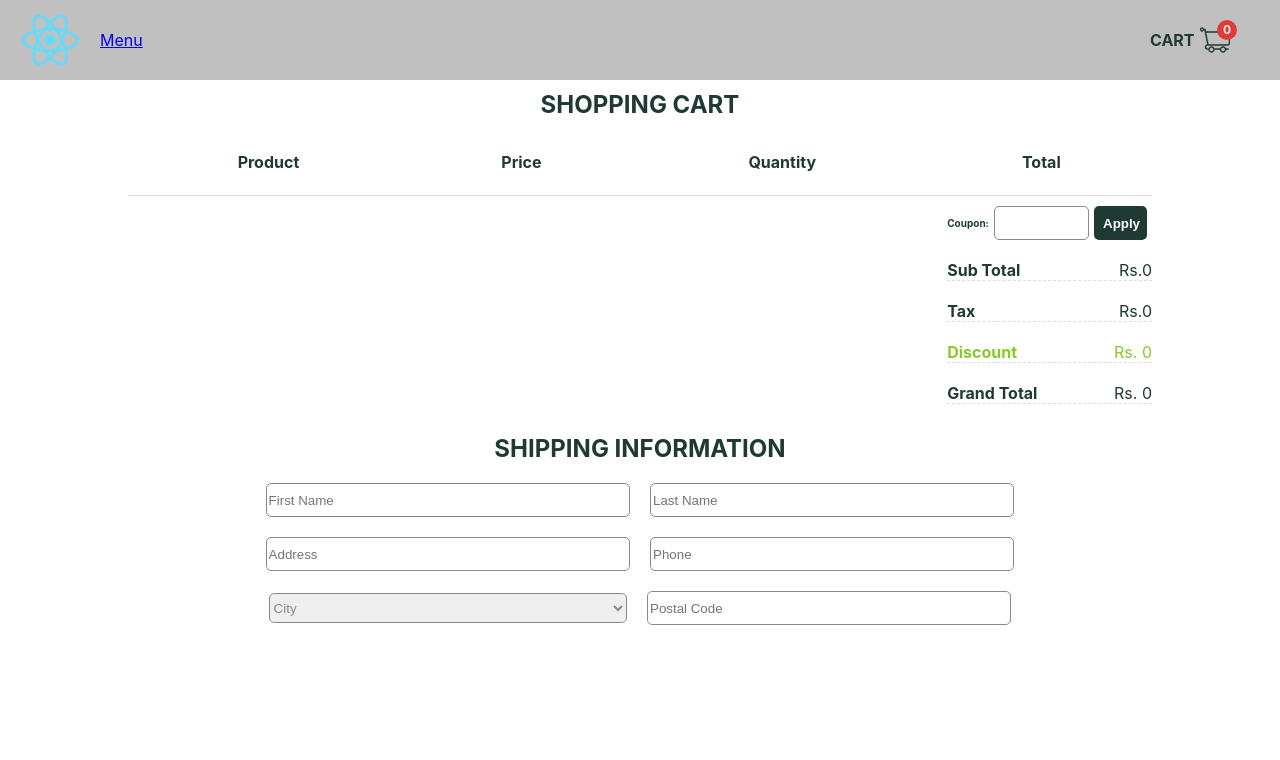
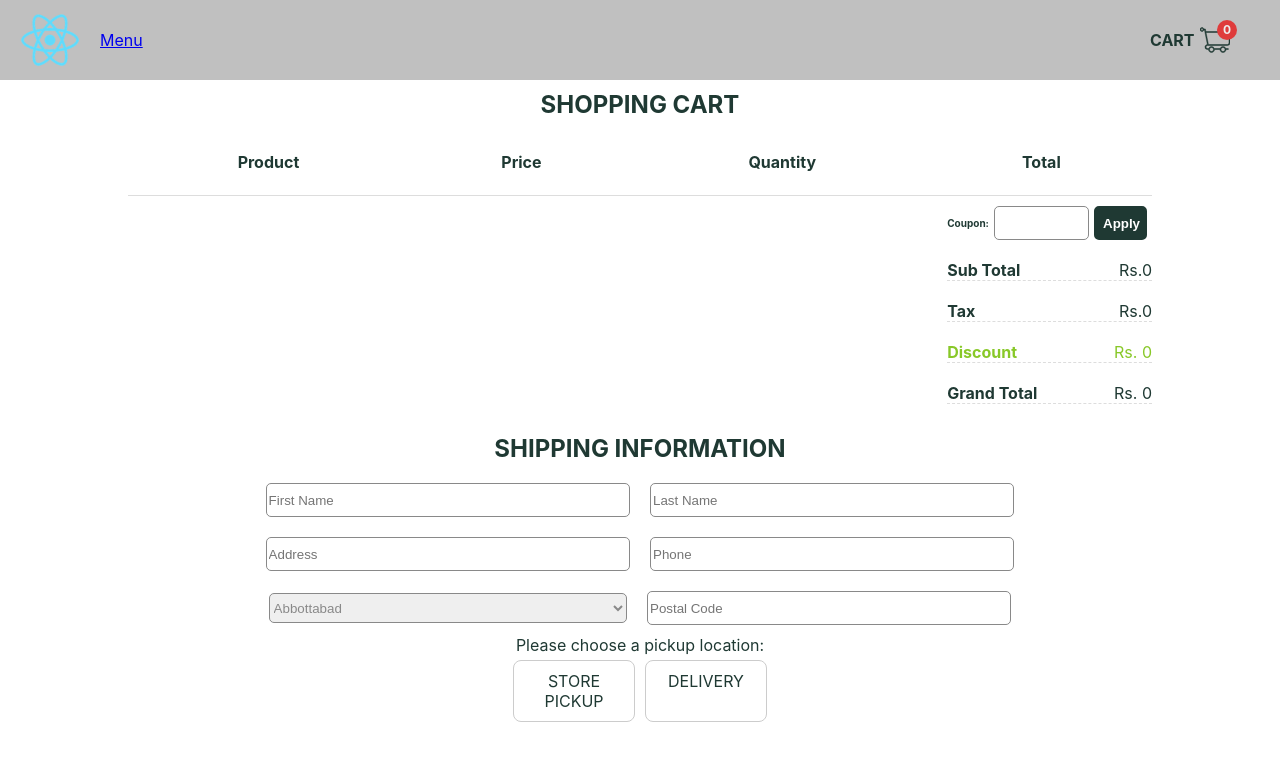
Before and after one commit to DuhaAbdullah/coffee_shop, a React (Create React App) app: page /cart in a window 1280 px wide. Shown: the top 760 px of the page. Built offline with nearby package versions, Linux system fonts and the light colour scheme.

Commit message:
7/14/2022

```diff
--- a/src/App.css
+++ b/src/App.css
@@ -192,7 +192,15 @@ hr {
   margin-top: 10px;
 }
 
-.options-container input {
+.options-container form {
+  display: flex;
+}
+
+.size-option {
+  display: flex;
+}
+
+.size-option input {
   text-align: center;
   align-items: center;
   justify-content: center;
@@ -205,11 +213,11 @@ hr {
   cursor: pointer;
 }
 
-.options-container input[type="radio"] {
+.size-option input[type="radio"] {
   display: none;
 }
 
-.options-container label {
+.size-option label {
   width: 100px;
   padding: 10px;
   border: 1px solid #ccc;
@@ -219,21 +227,13 @@ hr {
   border-radius: 8px;
 }
 
-.options-container label:hover {
+.size-option label:hover {
   border: 1px solid #ccc;
 }
 
-.options-container input[type="radio"]:checked + label {
+.size-option input[type="radio"]:checked + label {
   background-color: #eee;
   border: 2px solid #1f3933;
-}
-
-.options-container form {
-  display: flex;
-}
-
-.size-option {
-  display: flex;
 }
 
 .app-button {
@@ -401,14 +401,14 @@ td {
   font-size: 10px;
 }
 
-.coupon input {
+.coupon-input {
   width: 100%;
   border: 1px solid #898989;
   border-radius: 5px;
   height: 30px;
 }
 
-.coupon input:focus {
+.coupon-input:focus {
   background: #eee;
   outline-color: #62b6a2;
 }
@@ -453,6 +453,7 @@ td {
 
 .click-add-to-cart {
   font-size: 20px;
+  border-radius: 8px;
 }
 
 .shipping-information-container {
@@ -482,17 +483,9 @@ td {
   flex-wrap: wrap;
 }
 
-.inputs-name-wrapper input {
+.input-field {
   width: 35%;
-  border: 1px solid #898989;
   margin: 10px;
-  border-radius: 5px;
-  height: 30px;
-}
-
-.inputs-name-wrapper input:focus {
-  background: #eee;
-  outline-color: #62b6a2;
 }
 
 .inputs-name-wrapper select {
@@ -506,3 +499,25 @@ td {
 .inputs-name-wrapper select:not(:focus) {
   color: #898989;
 }
+
+.first-option {
+  width: 35%;
+  margin: 10px;
+  border: 1px solid #898989;
+  border-radius: 5px;
+  height: 30px;
+}
+
+.first-option:focus {
+  background: #eee;
+  outline-color: #62b6a2;
+}
+
+.pickups-buttons p {
+  text-align: center;
+}
+
+.pickups-options {
+  display: flex;
+  justify-content: center;
+}
--- a/src/common/input.jsx
+++ /dev/null
@@ -1,14 +0,0 @@
-function Input(props) {
-  return (
-    <input
-      type={props.type}
-      id={props.id}
-      name={props.name}
-      value={props.value}
-      placeholder={props.placeholder}
-      className={props.className}
-    ></input>
-  );
-}
-
-export default Input;
--- /dev/null
+++ b/src/common/radioButton.jsx
@@ -0,0 +1,10 @@
+function RadioButton(props) {
+  return (
+    <div className="size-option">
+      <input type="radio" name={props.name} id={props.id} value={props.value} />
+      <label htmlFor={props.id}>{props.label.toUpperCase()}</label>
+    </div>
+  );
+}
+
+export default RadioButton;
--- /dev/null
+++ b/src/common/textField.jsx
@@ -0,0 +1,7 @@
+function TextField(props) {
+  return (
+    <input {...props} className={`coupon-input ${props.className}`}></input>
+  );
+}
+
+export default TextField;
--- a/src/pages/cart.jsx
+++ b/src/pages/cart.jsx
@@ -4,7 +4,8 @@ import { useState, useEffect } from "react";
 import Button from "../common/button";
 import CrossIcon from "../icons/crossIcons";
 import cities from "../cities.json";
-import Input from "../common/input";
+import TextField from "../common/textField";
+import RadioButton from "../common/radioButton";
 
 const coupons = [
   { id: 1, phrase: "dis15", discount: 0.15 },
@@ -116,8 +117,8 @@ function Cart() {
     }
   }
 
-  function handlePickUpOption(e){
-
+  function handleRadioClick(e) {
+    console.log(e.target.value);
   }
 
   return (
@@ -182,7 +183,7 @@ function Cart() {
           <div className="coupon">
             <div className="coupon-wrapper">
               <label htmlFor="coupon">Coupon: </label>
-              <Input
+              <TextField
                 type="text"
                 name="coupon"
                 id="coupon"
@@ -224,43 +225,39 @@ function Cart() {
         </div>
         <form className="shipping-information">
           <div className="inputs-name-wrapper">
-            <Input
-              id="first-name"
-              name="first-name"
-              type="text"
-              placeholder="First Name"
-            />
-            <Input
-              id="last-name"
-              name="last-name"
-              type="text"
-              placeholder="Last Name"
-            />
-            <Input
-              id="address"
-              name="address"
-              type="text"
-              placeholder="Address"
-            />
-            <Input id="phone" name="phone" type="text" placeholder="Phone" />
+            <TextField placeholder="First Name" className="input-field" />
+            <TextField placeholder="Last Name" className="input-field" />
+            <TextField placeholder="Address" className="input-field" />
+            <TextField placeholder="Phone" className="input-field" />
             <select className="first-option">
-              <option value="" disabled selected hidden>
+              <option value="" disabled hidden>
                 City
               </option>
               {cities.map((city) => (
-                <option value="city">{city}</option>
+                <option key={city} value="city">
+                  {city}
+                </option>
               ))}
             </select>
-            <Input
-              id="postal-code"
-              name="postal-code"
-              type="text"
-              placeholder="Postal Code "
-            />
+            <TextField placeholder="Postal Code " className="input-field" />
           </div>
         </form>
-        <form onChange={handlePickUpOption}>
-
+      </div>
+      <div className="pickups-buttons">
+        <p>Please choose a pickup location:</p>
+        <form className="pickups-options" onChange={handleRadioClick}>
+          <RadioButton
+            name="pickup-options"
+            id="pickup"
+            label="Store pickup"
+            value="pickup"
+          />
+          <RadioButton
+            name="pickup-options"
+            id="delivery"
+            label="Delivery"
+            value="delivery"
+          />
         </form>
       </div>
     </div>
--- a/src/pages/singleProductPage.jsx
+++ b/src/pages/singleProductPage.jsx
@@ -3,8 +3,8 @@ import { useLocation } from "react-router-dom";
 import Button from "../common/button";
 import { useState } from "react";
 import QuantityCounter from "../common/quantityCounter";
-import Input from "../common/input";
-
+import Input from "../common/textField";
+import RadioButton from "../common/radioButton";
 
 function SingleProductPage() {
   const location = useLocation();
@@ -108,10 +108,13 @@ function SingleProductPage() {
           <div className="options-container">
             <form onChange={handleSizeChange}>
               {sizes.map((size) => (
-                <div key={size} className="size-option">
-                  <Input type="radio" name="size" id={size} value={size} />
-                  <label htmlFor={size}>{size.toUpperCase()}</label>
-                </div>
+                <RadioButton
+                  key={size}
+                  name="size"
+                  id={size}
+                  value={size}
+                  label={size}
+                />
               ))}
             </form>
           </div>
@@ -124,7 +127,7 @@ function SingleProductPage() {
             />
           </div>
           <Button
-           className="click-add-to-cart"
+            className="click-add-to-cart"
             // disabled={count >= 1 ? false : true}
             onClick={handleClickAddToCart}
           >
```
Also changed, not shown: src/pages/checkout.jsx (deleted).
